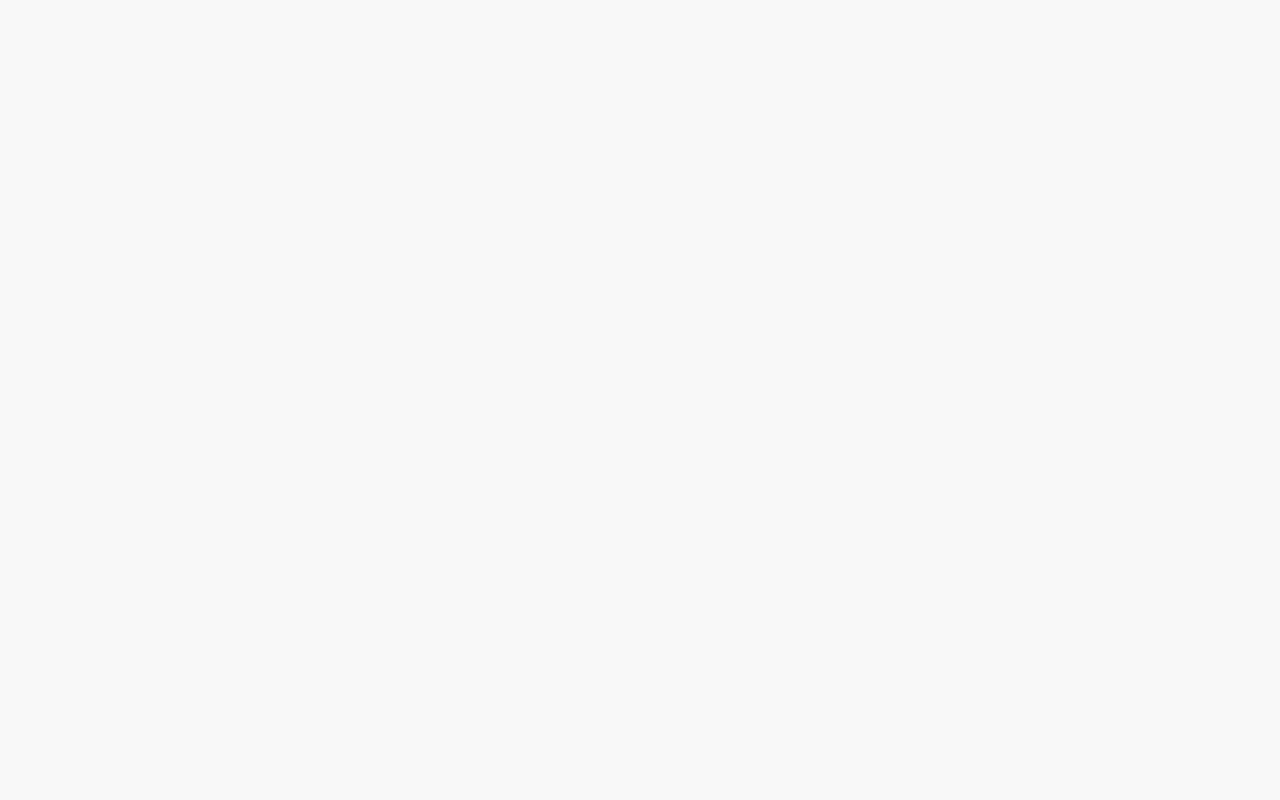
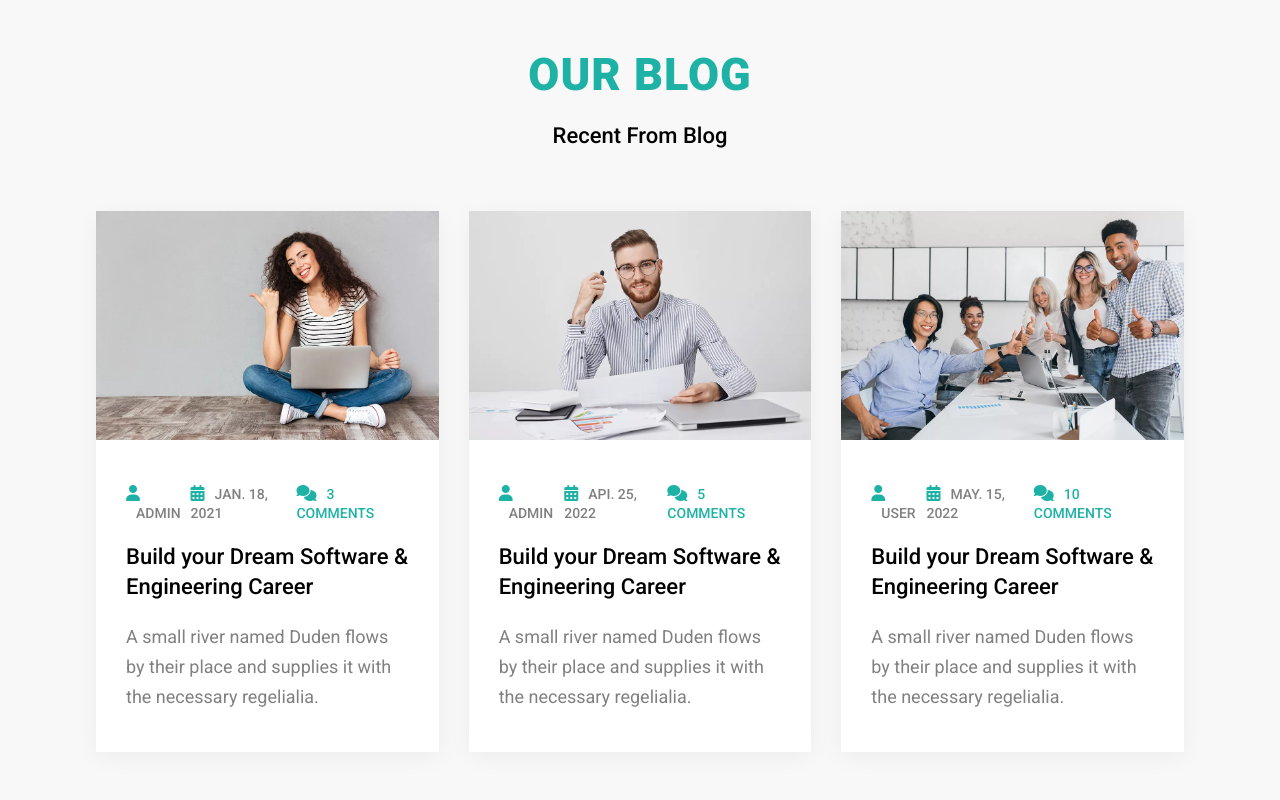
Before and after one commit to Chandimaisuru/Educational_websit-React-Js, a React (Create React App) app: page / in a window 1280 px wide. Shown: the part 4780-5580 px from the top of the page. Before the commit the page ends 4788 px from the top, so only its background shows below. Built offline with nearby package versions, Linux system fonts and the light colour scheme.

Commit message:
Blog part done

```diff
--- a/src/App.js
+++ b/src/App.js
@@ -11,6 +11,7 @@ import About from './components/about/About'
 import CourseHome from './components/allcourses/CourseHome'
 import Team from './components/Team/Team'
 import Price from './components/pricing/Price'
+import Blog from './components/blog/Blog'
 
 
 
@@ -31,6 +32,7 @@ function App() {
        <Route path='/courses' exact component={CourseHome}/>
        <Route path='/team' exact component={Team}/>
        <Route path='/pricing' exact component={Price}/>
+       <Route path='/journal' exact component={Blog}/>
 
        </Switch>
       </Router>
--- /dev/null
+++ b/src/components/blog/Blog.jsx
@@ -0,0 +1,21 @@
+import React from 'react'
+import BlogCard from './BlogCard'
+import Back from '../common/back/Back'
+import "./blog.css"
+
+function Blog() {
+  return (
+    <>
+    <Back title='Blog Posts'/>
+    <section className='blog padding'>
+        <div className="container grid2">
+
+           <BlogCard/>
+
+        </div>
+    </section>
+    </>
+  )
+}
+
+export default Blog
--- /dev/null
+++ b/src/components/blog/BlogCard.jsx
@@ -0,0 +1,41 @@
+import React from 'react'
+import { blog } from '../../dummydata'
+
+function BlogCard() {
+  return (
+    <>
+    {blog.map((val)=>{
+        return(
+            <div className="items shadow">
+                <div className="img">
+                    <img src={val.cover} alt="" />
+                </div>
+
+                <div className="text">
+                    <div className="admin flexSB">
+                        <span>
+                            <i className='fa fa-user'></i>
+                            <label htmlFor=''>{val.type}</label>
+                        </span>
+                        <span>
+                            <i className='fa fa-calendar-alt'></i>
+                            <label htmlFor=''>{val.date}</label>
+                        </span>
+                        <span>
+                            <i className='fa fa-comments'></i>
+                            <label htmlFor=''>{val.com}</label>
+                        </span>
+                    </div>
+
+                    <h1>{val.title}</h1>
+                    <p>{val.desc}</p>
+
+                </div>
+            </div>
+        )
+        })}
+    </>
+  )
+}
+
+export default BlogCard
--- /dev/null
+++ b/src/components/blog/blog.css
@@ -0,0 +1,40 @@
+
+.blog img{
+  width: 100%;
+  height: 100%;
+}
+
+.blog .text{
+    padding: 40px 30px;
+}
+.blog h1{
+    font-weight: 500;
+    font-size: 22px;
+    line-height: 30px;
+    margin: 20px 0;
+    transition: 0.5s;
+}
+
+.blog h1:hover{
+    color: #1eb2a6;
+    cursor: pointer;
+}
+.blog span{
+    text-transform: uppercase;
+    font-weight: 500;
+    color: #1eb2a6;
+}
+
+.blog span label {
+    margin-left: 10px;
+    color: gray;
+    font-size: 14px;
+}
+
+.blog span:nth-last-child(1) label{
+    color: #1eb2a6;
+}
+
+.blog p{
+    color: grey;
+}
--- /dev/null
+++ b/src/components/home/HBlog.jsx
@@ -0,0 +1,49 @@
+import React from 'react'
+import Title from '../common/title/Title'
+import { blog } from '../../dummydata'
+
+function HBlog() {
+  return (
+    <>
+     <div className="blog">
+        <div className="container">
+            <Title subtitle='Our blog' title='recent from blog'/>
+            <div className="grid2">
+            {blog.slice(0,3).map((val)=>{
+        return(
+            <div className="items shadow">
+                <div className="img">
+                    <img src={val.cover} alt="" />
+                </div>
+
+                <div className="text">
+                    <div className="admin flexSB">
+                        <span>
+                            <i className='fa fa-user'></i>
+                            <label htmlFor=''>{val.type}</label>
+                        </span>
+                        <span>
+                            <i className='fa fa-calendar-alt'></i>
+                            <label htmlFor=''>{val.date}</label>
+                        </span>
+                        <span>
+                            <i className='fa fa-comments'></i>
+                            <label htmlFor=''>{val.com}</label>
+                        </span>
+                    </div>
+
+                    <h1>{val.title}</h1>
+                    <p>{val.desc}</p>
+
+                </div>
+            </div>
+        )
+        })}
+            </div>
+        </div>
+     </div>
+    </>
+  )
+}
+
+export default HBlog
--- /dev/null
+++ b/src/components/home/HPrice.jsx
@@ -0,0 +1,22 @@
+import React from 'react'
+import Title from '../common/title/Title'
+
+import PriceCard from '../pricing/PriceCard'
+
+function HPrice() {
+  return (
+    <>
+         <div className="hprice padding">
+
+         <Title subtitle='Our pricing' title='pricing & packages'/>
+
+        <div className="price container grid">
+
+                 <PriceCard/>
+            </div>
+     </div>
+    </>
+  )
+}
+
+export default HPrice
--- a/src/components/home/Home.jsx
+++ b/src/components/home/Home.jsx
@@ -3,6 +3,8 @@ import Hero from './hero/Hero'
 import AboutCard from '../about/AboutCard'
 import HAbout from './HAbout'
 import Test from './testimonial/Test'
+import HBlog from './HBlog'
+import HPrice from './HPrice'
 
 
 function Home() {
@@ -12,6 +14,8 @@ function Home() {
         <AboutCard/>
         <HAbout/>
         <Test/>
+        <HBlog/>
+        <HPrice/>
         </>
     )
 }
```
